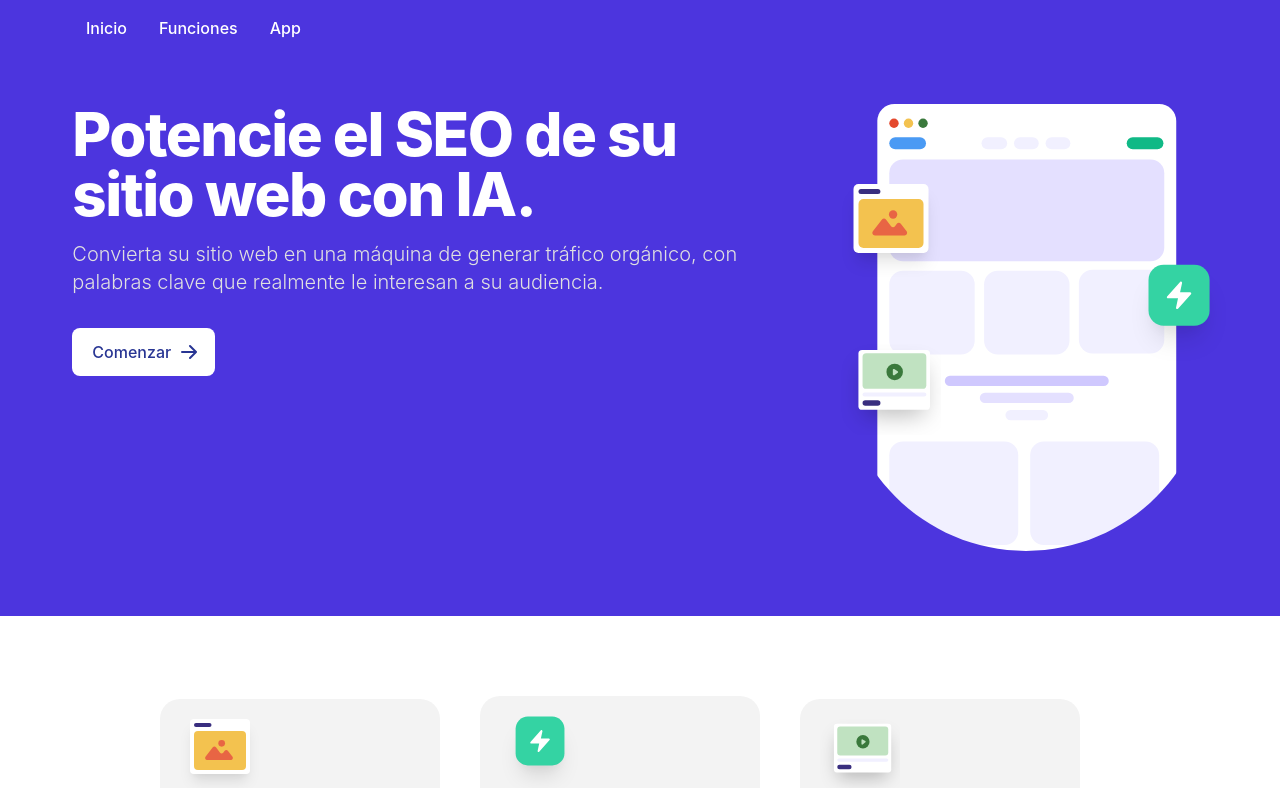
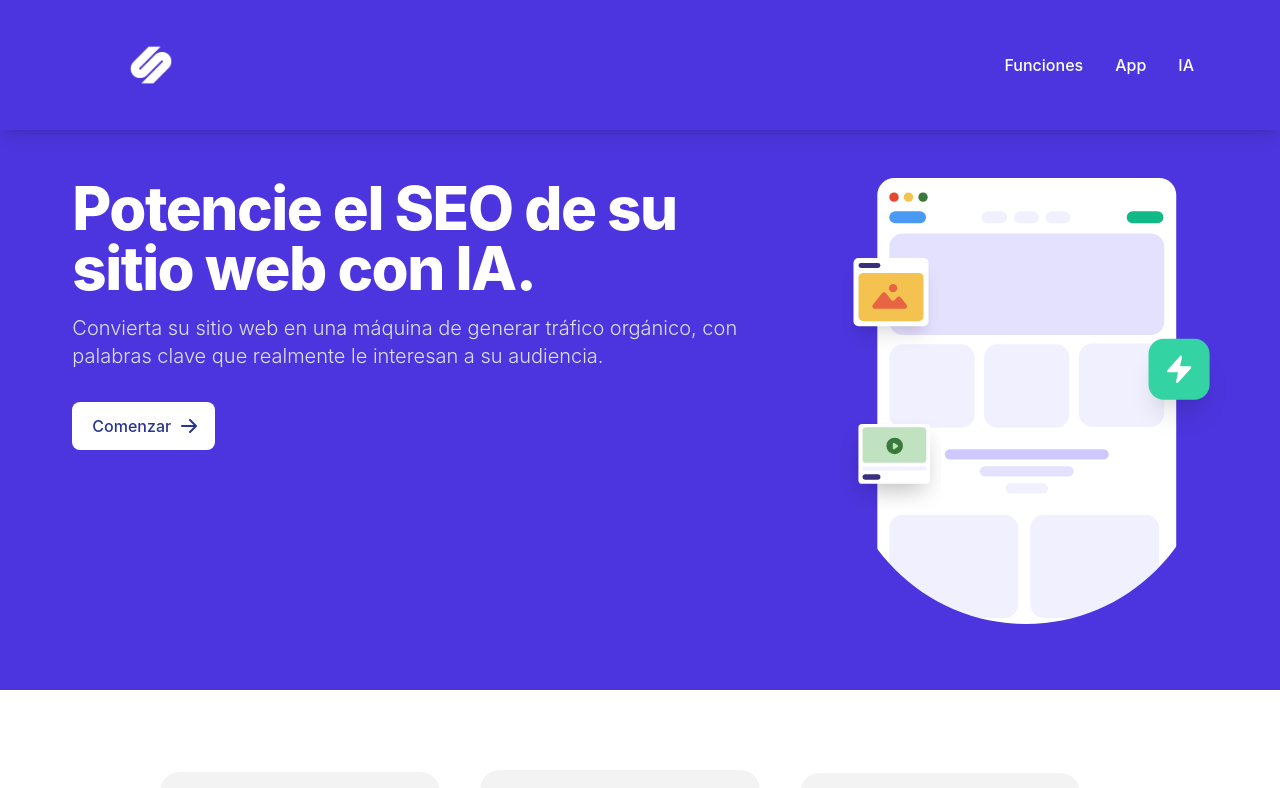
Before and after one commit to AllanCorderoLopez/SEO-Keyword-Generator-GPT-API, a Next.js app in the folder seo-generator/: page / in a window 1280 px wide. Shown: the top 788 px of the page. Built offline with nearby package versions, Linux system fonts and the light colour scheme.

Commit message:
Update: navBar

```diff
--- a/seo-generator/src/root/components/NavBar/Navbar.tsx
+++ b/seo-generator/src/root/components/NavBar/Navbar.tsx
@@ -1,12 +1,19 @@
 import React from "react";
 import Image from "next/image";
-import logo from "../../../logo3.png";
+import logo from "../../../assets/img/logo3.png";
 
 function Navbar() {
   return (
-    <nav className="bg-white w-full bg-red-800 bg-color-nav border-gray-200 dark:bg-gray-900">
-      <div className="max-w-screen-xl flex flex-wrap items-center justify-between mx-auto p-4">
-
+    <nav className="bg-white shadow-lg z-10	  w-full bg-red-800 bg-color-nav border-gray-200 dark:bg-gray-900">
+      <div className="max-w-screen-xl   flex flex-wrap items-center justify-between mx-auto p-4">
+        <a href="#" className="flex items-center">
+          <Image
+            src={logo}
+            width={130}
+            height={130}
+            alt="logo"
+          />
+          </a>
         <button
           data-collapse-toggle="navbar-default"
           type="button"
@@ -31,18 +38,10 @@ function Navbar() {
         </button>
         <div className="hidden w-full md:block md:w-auto" id="navbar-default">
           <ul className="font-medium flex flex-col p-4 md:p-0 mt-4 border border-gray-100 rounded-lg md:flex-row md:space-x-8 md:mt-0 md:border-0  dark:bg-gray-800 md:dark:bg-gray-900 dark:border-gray-700">
+
             <li>
               <a
-                href="#"
-                className="block py-2 pl-3 pr-4 text-white bg-white rounded md:bg-transparent md:p-0 text-white text-white"
-                aria-current="page"
-              >
-                Inicio
-              </a>
-            </li>
-            <li>
-              <a
-                href="#"
+                href="#functions"
                 className="block py-2 pl-3 pr-4 text-white bg-white rounded md:bg-transparent md:p-0 text-white text-white"
                 aria-current="page"
               >
@@ -51,11 +50,20 @@ function Navbar() {
             </li>
             <li>
               <a
-                href="#"
+                href="#app"
                 className="block py-2 pl-3 pr-4 text-white bg-white rounded md:bg-transparent md:p-0 text-white text-white"
                 aria-current="page"
               >
                 App
+              </a>
+            </li>
+            <li>
+              <a
+                href="#IA"
+                className="block py-2 pl-3 pr-4 text-white bg-white rounded md:bg-transparent md:p-0 text-white text-white"
+                aria-current="page"
+              >
+                IA
               </a>
             </li>
 
```
